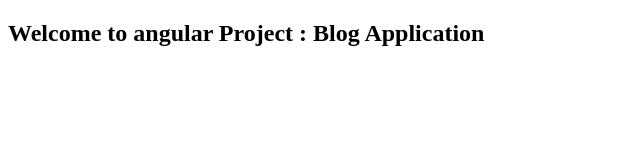
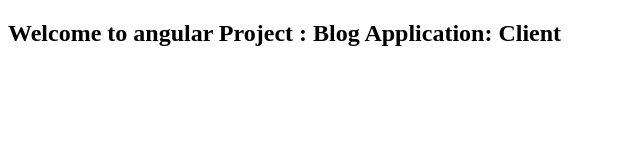
Before and after one commit to AbhijeetGole/Blog_Applicaiton_Frontend, an Angular app: page / in a window 1280 px wide. Shown: the top 160 px of the page, without its empty margins (0-640 px from the left). Built offline with nearby package versions, Linux system fonts and the light colour scheme.

Commit message:
new branch

```diff
--- a/src/app/app.component.ts
+++ b/src/app/app.component.ts
@@ -6,5 +6,5 @@ import { Component } from '@angular/core';
   styleUrls: ['./app.component.css']
 })
 export class AppComponent {
-  title = 'Blog Application';
+  title = 'Blog Application: Client';
 }
```
